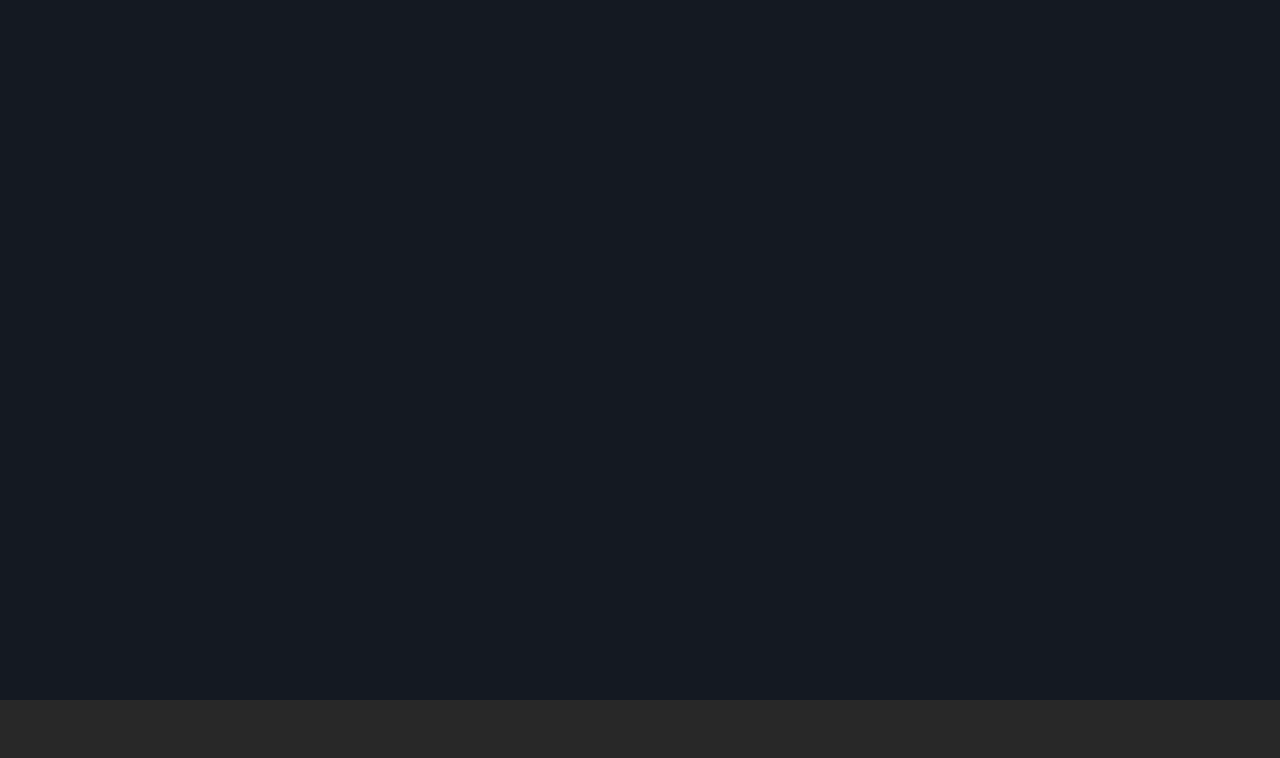
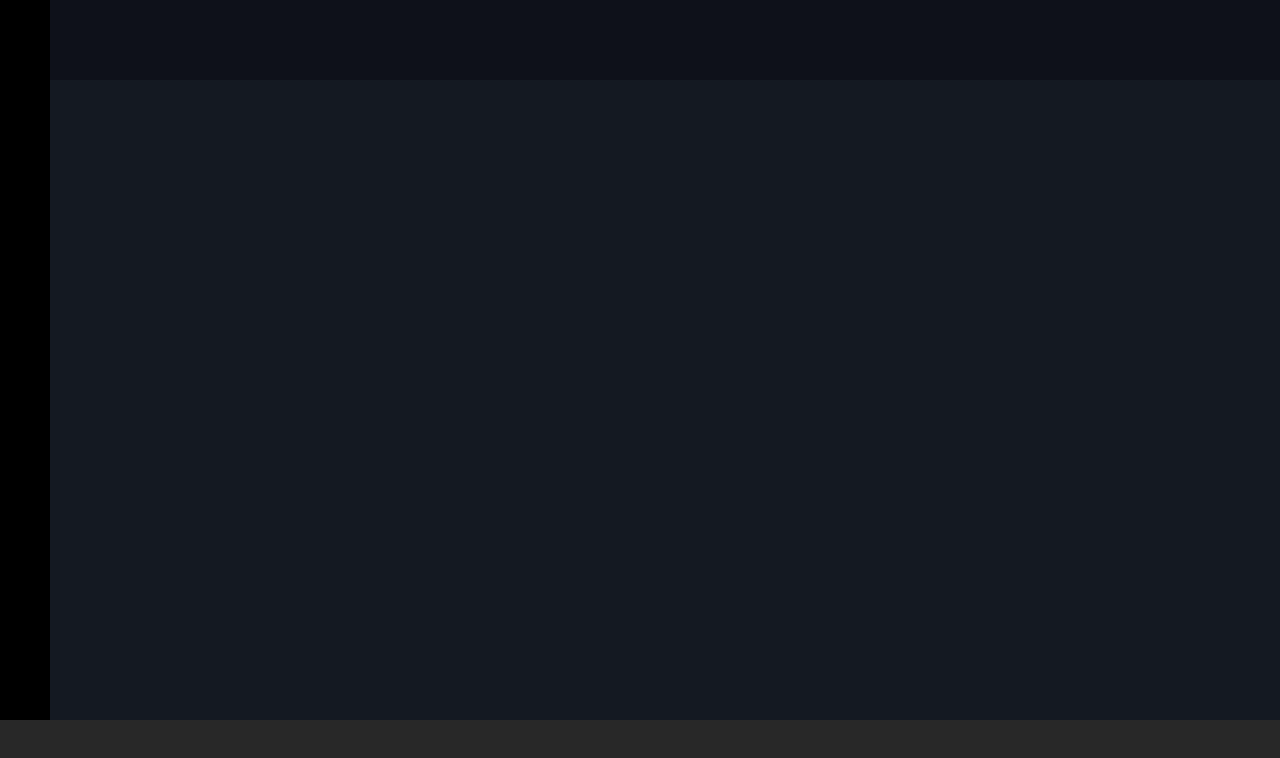
Before and after one commit to vrossi96/html-css-spotifyweb, a plain HTML site: page index.html in a window 1280 px wide. Drawn offline with Linux system fonts and the light colour scheme.

Commit message:
add sidebar, and header in main

```diff
--- a/css/style.css
+++ b/css/style.css
@@ -12,12 +12,32 @@
   flex-direction: column;
 }
 
+/* * main-flex********* */
 #main-box {
   flex-grow: 1;
   background-color: #141922;
 }
 
 footer {
-  flex-basis: 100px;
+  flex-basis: 80px;
   background-color: #282828;
 }
+
+/* ******************** main-box *************************** */
+#main-box {
+  display: flex;
+}
+
+#sidebar {
+  flex-basis: 50px;
+  background-color: black;
+}
+
+main {
+  flex-grow: 1;
+}
+header {
+  height: 80px;
+  width: 100%;
+  background-color: rgba(8, 11, 18, 0.507);
+}
--- a/index.html
+++ b/index.html
@@ -11,7 +11,12 @@
 
 <body>
    <div id="main-flex">
-      <div id="main-box"></div>
+      <div id="main-box">
+         <div id="sidebar"></div>
+         <main>
+            <header></header>
+         </main>
+      </div>
       <footer></footer>
    </div>
 </body>
```
